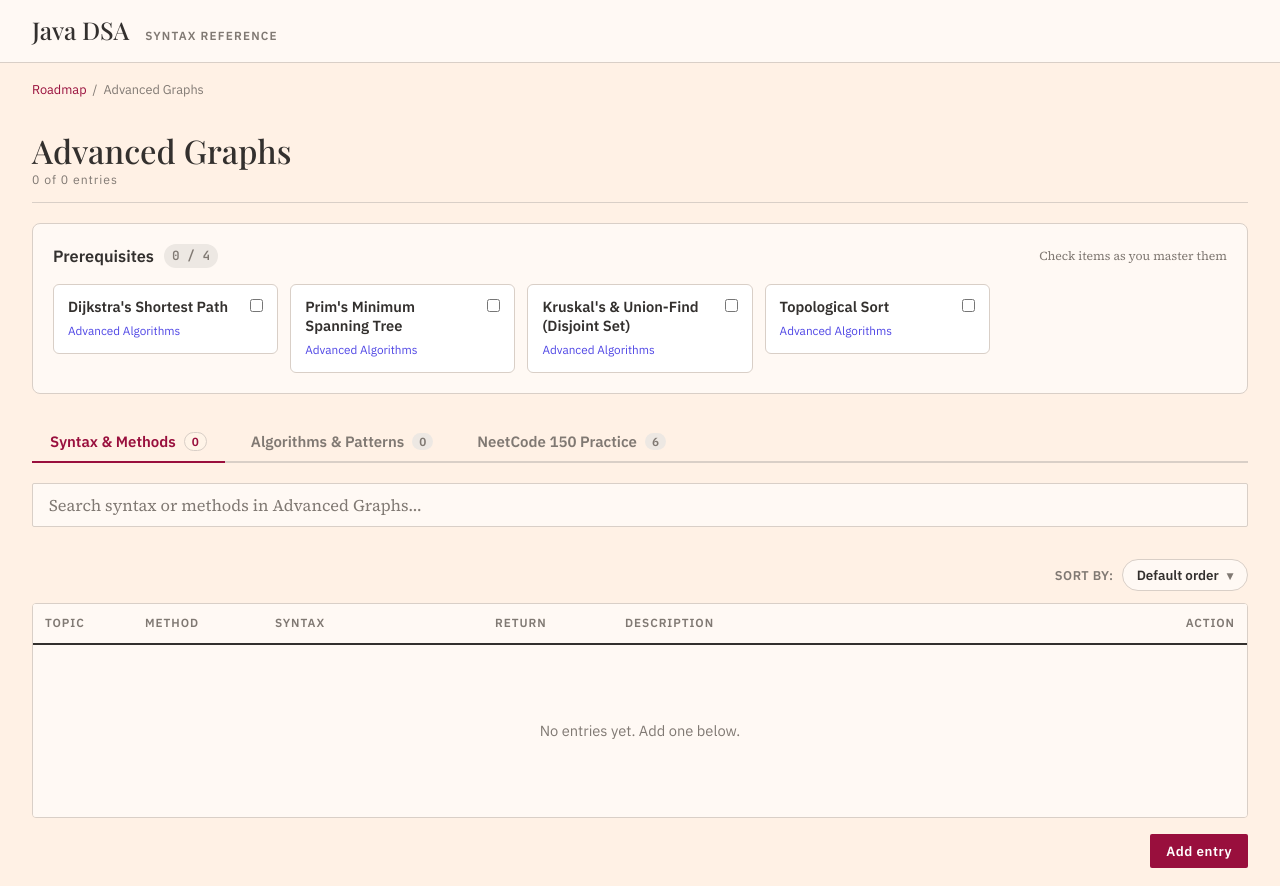
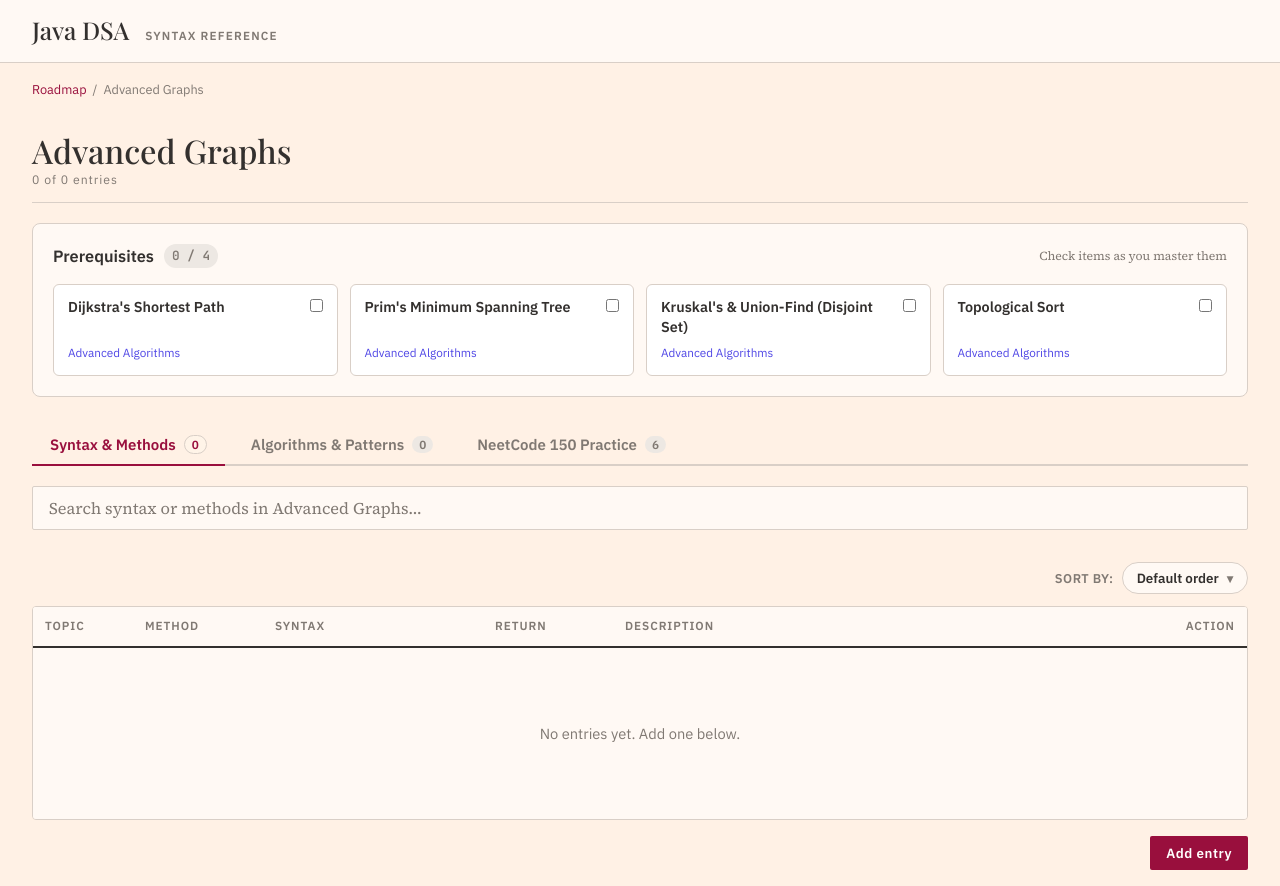
Before and after one commit to DuvNguyen/java150, a Next.js app in the folder handbook/: page /topic/advanced-graphs in a window 1280 px wide. Built offline with nearby package versions, Linux system fonts and the light colour scheme.

Commit message:
fix: equalize prerequisite card heights and resolve nested button hydration warning in OopView

```diff
--- a/handbook/src/components/PrerequisitesGrid.tsx
+++ b/handbook/src/components/PrerequisitesGrid.tsx
@@ -192,9 +192,9 @@ export default function PrerequisitesGrid({ topicId }: Props) {
       <div
         style={{
           display: 'grid',
-          gridTemplateColumns: 'repeat(auto-fill, minmax(220px, 1fr))',
+          gridTemplateColumns: 'repeat(auto-fill, minmax(240px, 1fr))',
           gap: '12px',
-          alignItems: 'start',
+          alignItems: 'stretch',
         }}
       >
         {items.map((item) => {
@@ -207,6 +207,8 @@ export default function PrerequisitesGrid({ topicId }: Props) {
                 display: 'flex',
                 flexDirection: 'column',
                 justifyContent: 'space-between',
+                height: '100%',
+                minHeight: '78px',
                 padding: '12px 14px',
                 borderRadius: '6px',
                 backgroundColor: isDone ? '#fff2e6' : '#ffffff',
@@ -214,6 +216,7 @@ export default function PrerequisitesGrid({ topicId }: Props) {
                 cursor: 'pointer',
                 transition: 'all 0.15s ease',
                 userSelect: 'none',
+                boxSizing: 'border-box',
               }}
             >
               <div
@@ -222,16 +225,18 @@ export default function PrerequisitesGrid({ topicId }: Props) {
                   alignItems: 'flex-start',
                   justifyContent: 'space-between',
                   gap: '8px',
+                  marginBottom: '8px',
                 }}
               >
                 <span
                   style={{
-                    fontSize: '0.9rem',
+                    fontSize: '0.88rem',
                     fontWeight: 600,
                     fontFamily: 'var(--font-label)',
                     color: isDone ? 'var(--color-tertiary)' : 'var(--color-primary)',
                     textDecoration: isDone ? 'line-through' : 'none',
-                    lineHeight: 1.3,
+                    lineHeight: 1.35,
+                    flex: 1,
                   }}
                 >
                   {item.title}
@@ -244,6 +249,7 @@ export default function PrerequisitesGrid({ topicId }: Props) {
                     cursor: 'pointer',
                     accentColor: 'var(--color-tertiary)',
                     marginTop: '2px',
+                    flexShrink: 0,
                   }}
                 />
               </div>
@@ -252,8 +258,8 @@ export default function PrerequisitesGrid({ topicId }: Props) {
                   fontSize: '0.72rem',
                   fontWeight: 500,
                   color: '#4f46e5',
-                  marginTop: '6px',
                   fontFamily: 'var(--font-label)',
+                  marginTop: 'auto',
                 }}
               >
                 {item.course}
```
Also changed, not shown: handbook/src/components/OopView.tsx (+6 -3 lines).
